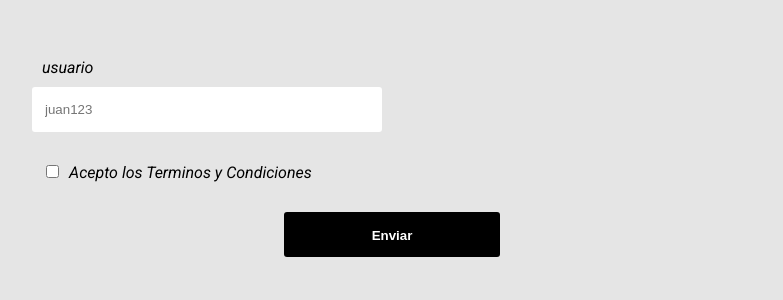
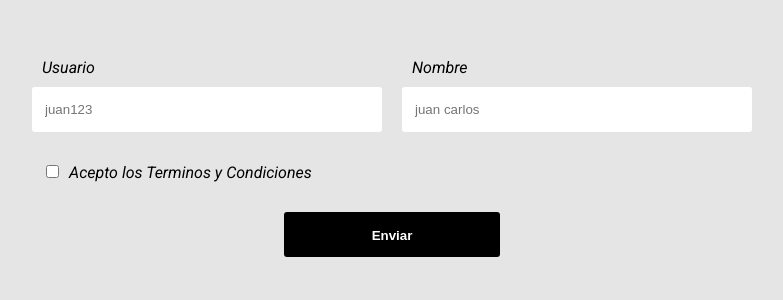
Before and after one commit to winder001/formulario-con-React, a React (Create React App) app: page / in a window 1280 px wide. Shown: the top 300 px of the page, without its empty margins (248-1031 px from the left). Built offline with nearby package versions, Linux system fonts and the light colour scheme.

Commit message:
se agrego el input del nombre

```diff
--- a/src/App.js
+++ b/src/App.js
@@ -7,9 +7,11 @@ import Input from './componentes/input';
 const App = () => {
 
     const [usuario, cambiarUsuario] = useState({campo: '', valido: null});
+    const [nombre, cambiarNombre]   = useState({campo: '', valido: null});
 
     const expresiones = {
-        usuario: /^[a-zA-Z0-9\_\-]{4,20}$/ //letras, numeros, guion y guion bajos.
+        usuario: /^[a-zA-Z0-9\_\-]{4,20}$/, //letras, numeros, guion y guion bajos.
+        nombre: /^[a-zA-zÁ-ÿ\s]{4,40}/, //letras y espacios pueden llevar acentos
     }
 
   return (
@@ -19,11 +21,22 @@ const App = () => {
                 estado= {usuario}
                 cambiarEstado={cambiarUsuario}
                 tipo="text"
-                label="usuario"
+                label="Usuario"
                 placeholder="juan123"
                 name="usuario"
                 leyendaError=" el usuario tiene que ser de 4 a 20 digitos y solo puede contener letras, numero, guion y guion bajo. "
                 expresionRegular={expresiones.usuario}
+             />
+
+             <Input
+                estado= {nombre}
+                cambiarEstado={cambiarNombre}
+                tipo="text"
+                label="Nombre"
+                placeholder="juan carlos"
+                name="usuario"
+                leyendaError=" el nombre solo puede contener letras y espacios, y minomo 4 letras en adelante"
+                expresionRegular={expresiones.nombre}
              />
 
               <ContenedorTerminos>
```
